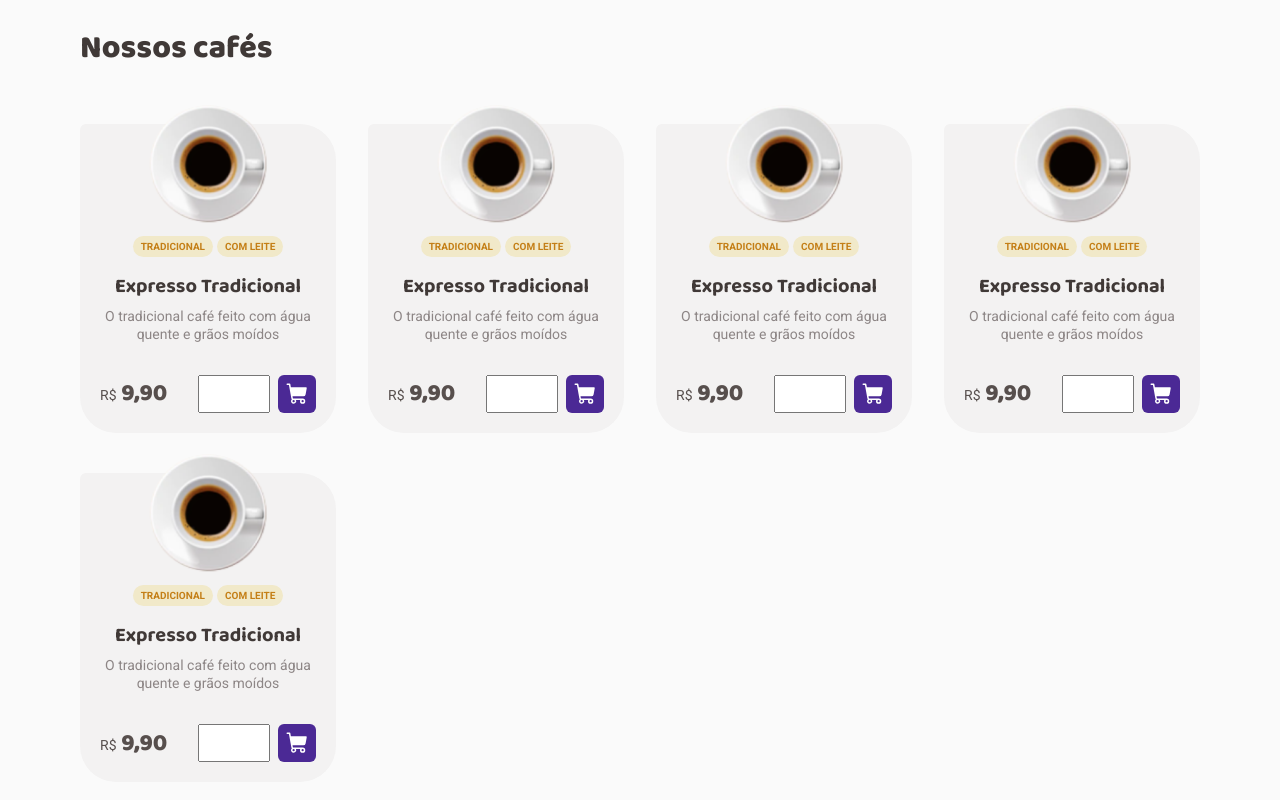
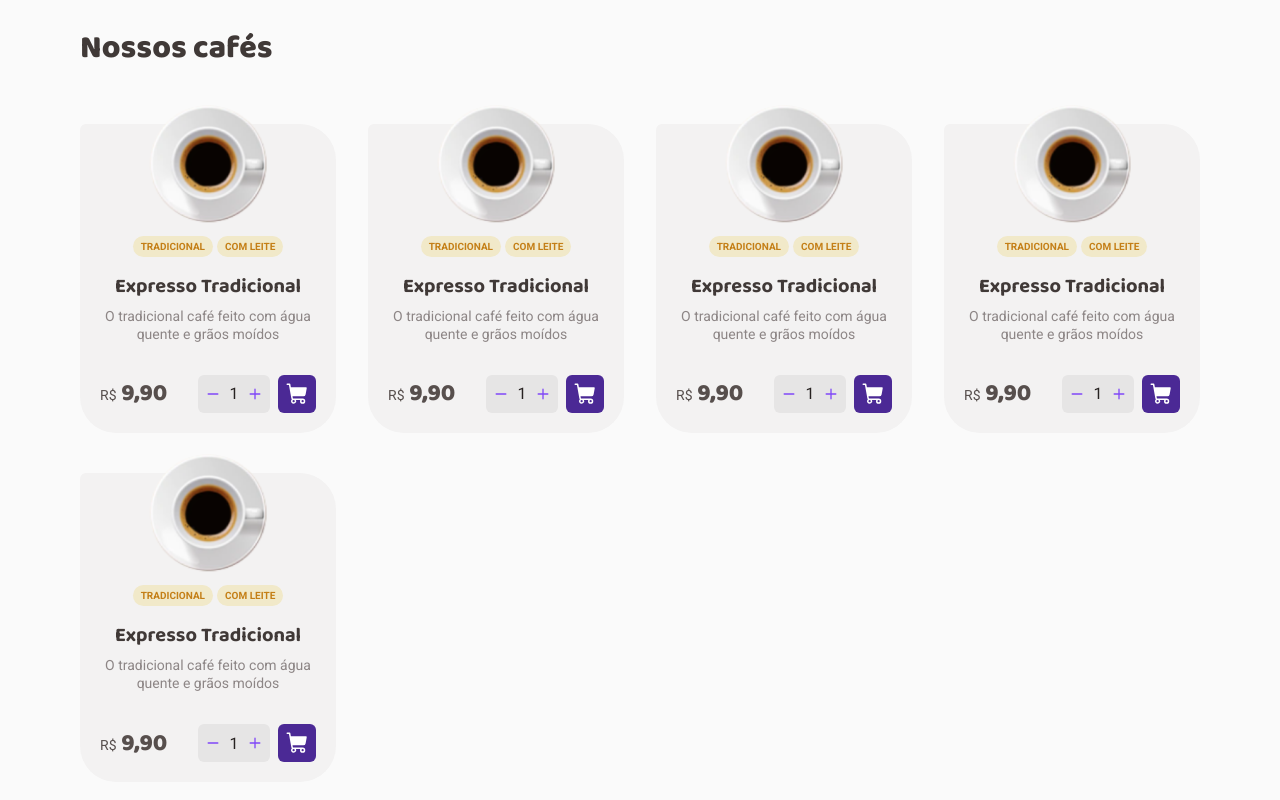
Before and after one commit to gabrielpapke/coffee-delivery-shop-challenge, a React (Vite) app: page / in a window 1280 px wide. Shown: the part 670-1470 px from the top of the page. Built offline with nearby package versions, Linux system fonts and the light colour scheme.

Commit message:
feat: input counter component style

```diff
--- a/src/components/InputCounter/index.tsx
+++ b/src/components/InputCounter/index.tsx
@@ -1,9 +1,21 @@
-import { InputContainer } from './styles'
+import { InputHTMLAttributes } from 'react'
+import { InputMediumContainer, InputSmallContainer } from './styles'
+import { Minus, Plus } from '@phosphor-icons/react'
 
-export function InputCounter() {
+interface InputProps extends InputHTMLAttributes<HTMLInputElement> {
+  inputSize?: 'small' | 'medium'
+}
+
+export function InputCounter({ inputSize = 'medium', ...props }: InputProps) {
+  const Container =
+    inputSize === 'medium' ? InputMediumContainer : InputSmallContainer
   return (
-    <InputContainer>
-      <input type="number" />
-    </InputContainer>
+    <Container>
+      <Minus size={14} weight="bold" />
+
+      <input type="text" readOnly={true} {...props} />
+
+      <Plus size={14} weight="bold" />
+    </Container>
   )
 }
--- a/src/components/InputCounter/styles.ts
+++ b/src/components/InputCounter/styles.ts
@@ -1,11 +1,43 @@
 import styled from 'styled-components'
 
-export const InputContainer = styled.div`
+const InputBaseContainer = styled.div`
   max-width: 4.5rem;
-  height: 2.375rem;
+  display: flex;
+  align-items: center;
+  padding: 0 0.5rem;
+  gap: 0.25rem;
+  justify-content: center;
+  background-color: ${(props) => props.theme['base-button']};
+  border-radius: 6px;
+
+  svg {
+    min-width: 0.875rem;
+    color: ${(props) => props.theme.purple};
+    cursor: pointer;
+
+    &:hover {
+      color: ${(props) => props.theme['purple-dark']};
+    }
+  }
 
   input {
-    width: 100%;
+    min-width: 1.25rem;
     height: 100%;
+    background: transparent;
+    border: 0;
+    text-align: center;
+    color: ${(props) => props.theme['base-title']};
+
+    &:focus {
+      outline: 0;
+      border: 0;
+      box-shadow: none;
+    }
   }
 `
+export const InputMediumContainer = styled(InputBaseContainer)`
+  height: 2.375rem;
+`
+export const InputSmallContainer = styled(InputBaseContainer)`
+  height: 2rem;
+`
--- a/src/pages/Home/components/Banner/index.tsx
+++ b/src/pages/Home/components/Banner/index.tsx
@@ -1,7 +1,8 @@
+import { Coffee, Package, ShoppingCart, Timer } from '@phosphor-icons/react'
+
 import { BannerContainer } from './styles'
+import { Container } from '../../../../styles/styles'
 import bannerImage from '../../../../assets/images/banner.png'
-import { Coffee, Package, ShoppingCart, Timer } from '@phosphor-icons/react'
-import { Container } from '../../../../styles/styles'
 
 export function Banner() {
   return (
--- a/src/pages/Home/components/Banner/styles.ts
+++ b/src/pages/Home/components/Banner/styles.ts
@@ -1,6 +1,5 @@
 import styled from 'styled-components'
 import background from '../../../../assets/images/background.png'
-// import banner from '../../../../assets/images/banner.png'
 
 export const BannerContainer = styled.div`
   background-image: url(${background});
--- a/src/pages/Home/components/Item/index.tsx
+++ b/src/pages/Home/components/Item/index.tsx
@@ -27,7 +27,7 @@ export function Item() {
         </span>
 
         <div>
-          <InputCounter />
+          <InputCounter value={1} />
 
           <button>
             <ShoppingCart weight="fill" size={24} />
```
